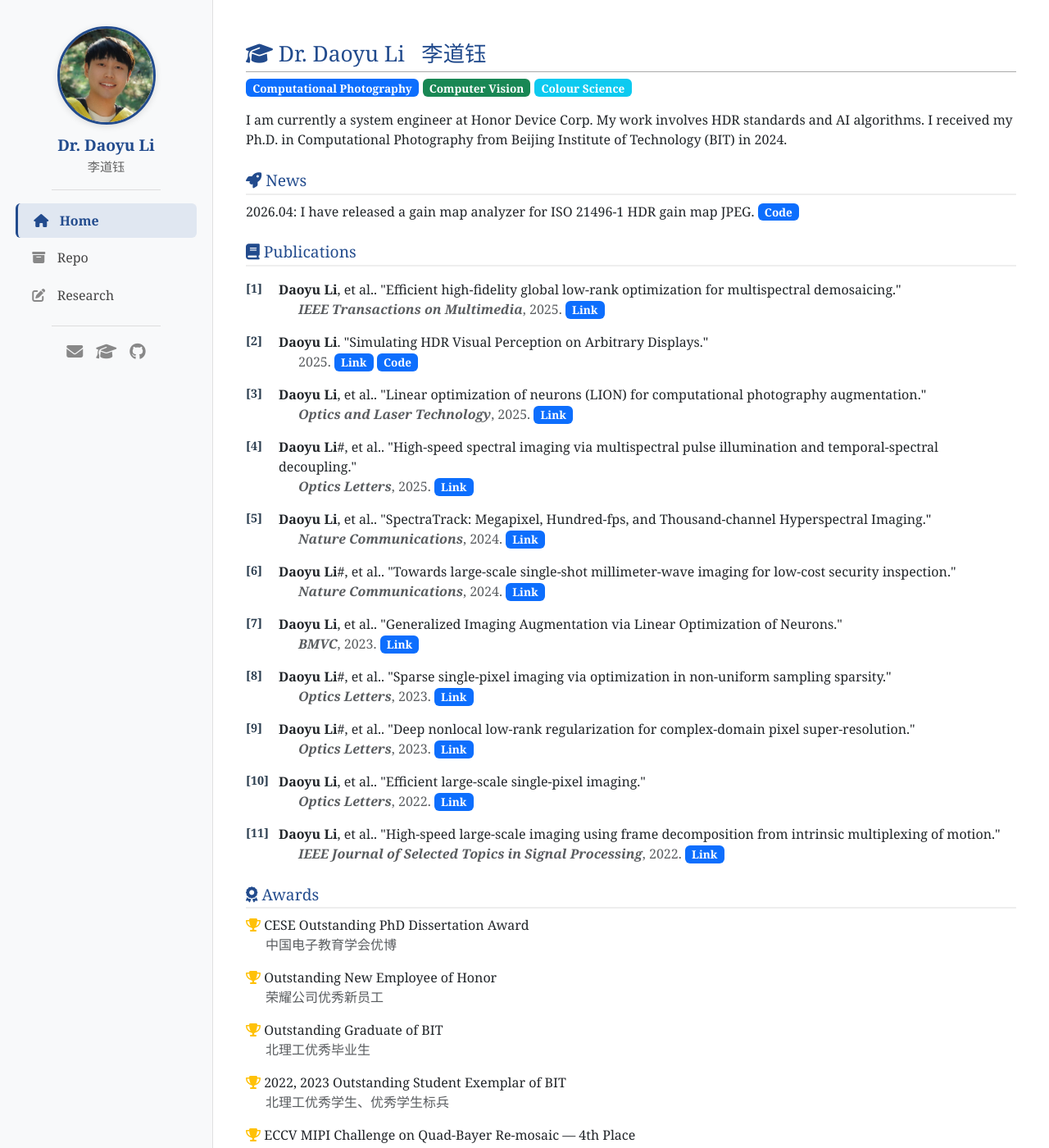
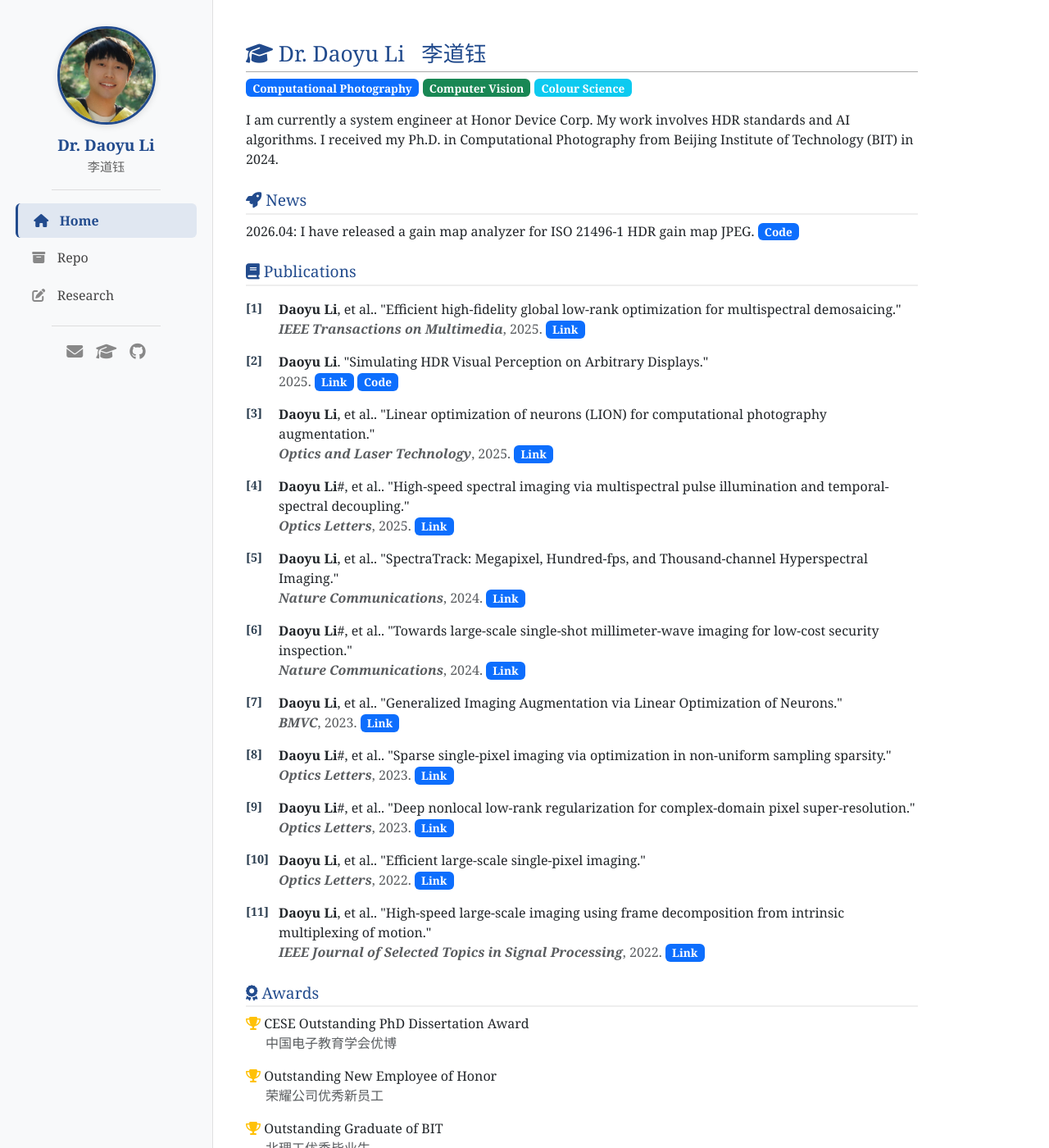
Before and after one commit to daoyuli/daoyuli.github.io, a Jekyll site: the page built from index.md, in a window 1280 px wide and 1400 px high. Shown: the whole window at 82% size. Built offline with Jekyll 4.4.1, drawn with Linux system fonts in a browser that asks for light colours; nearby versions of some CDN libraries.

Commit message:
update style configs

```diff
--- a/_includes/publication-list.html
+++ b/_includes/publication-list.html
@@ -8,7 +8,7 @@
             {{ pub.authors }}.
             "{{ pub.title }}"
             <br>
-            <span class="text-muted ms-4">
+            <span class="text-muted">
             {% if pub.journal %}
             <strong><em>{{ pub.journal }}</em></strong>,
             {% endif %}
--- a/assets/css/style.css
+++ b/assets/css/style.css
@@ -231,7 +231,7 @@ h1 {
 .main-content {
     flex: 1;
     padding: 2rem 2.5rem;
-    max-width: 1100px;
+    max-width: 900px;
     width: 100%;
 }
 
```
